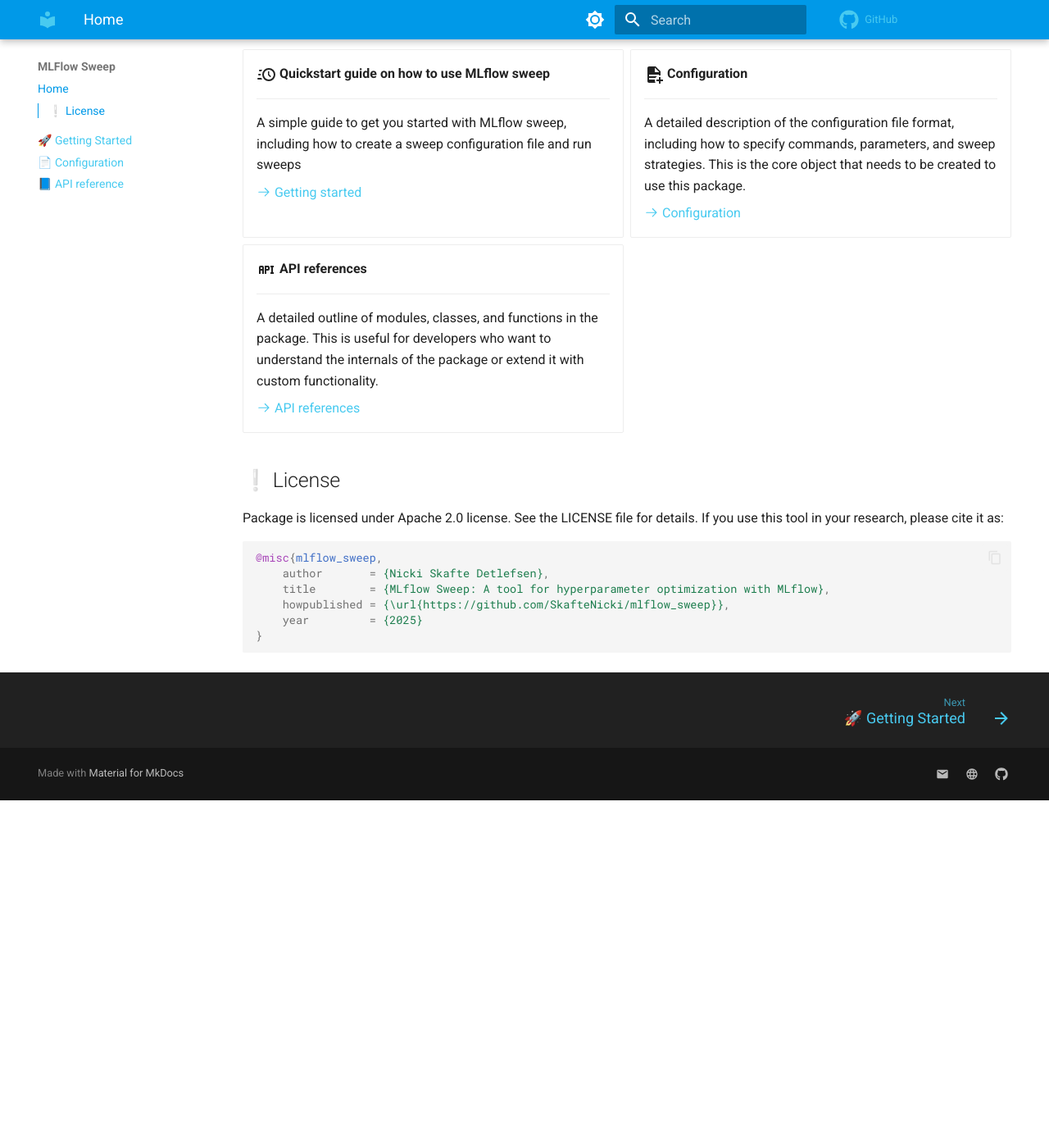
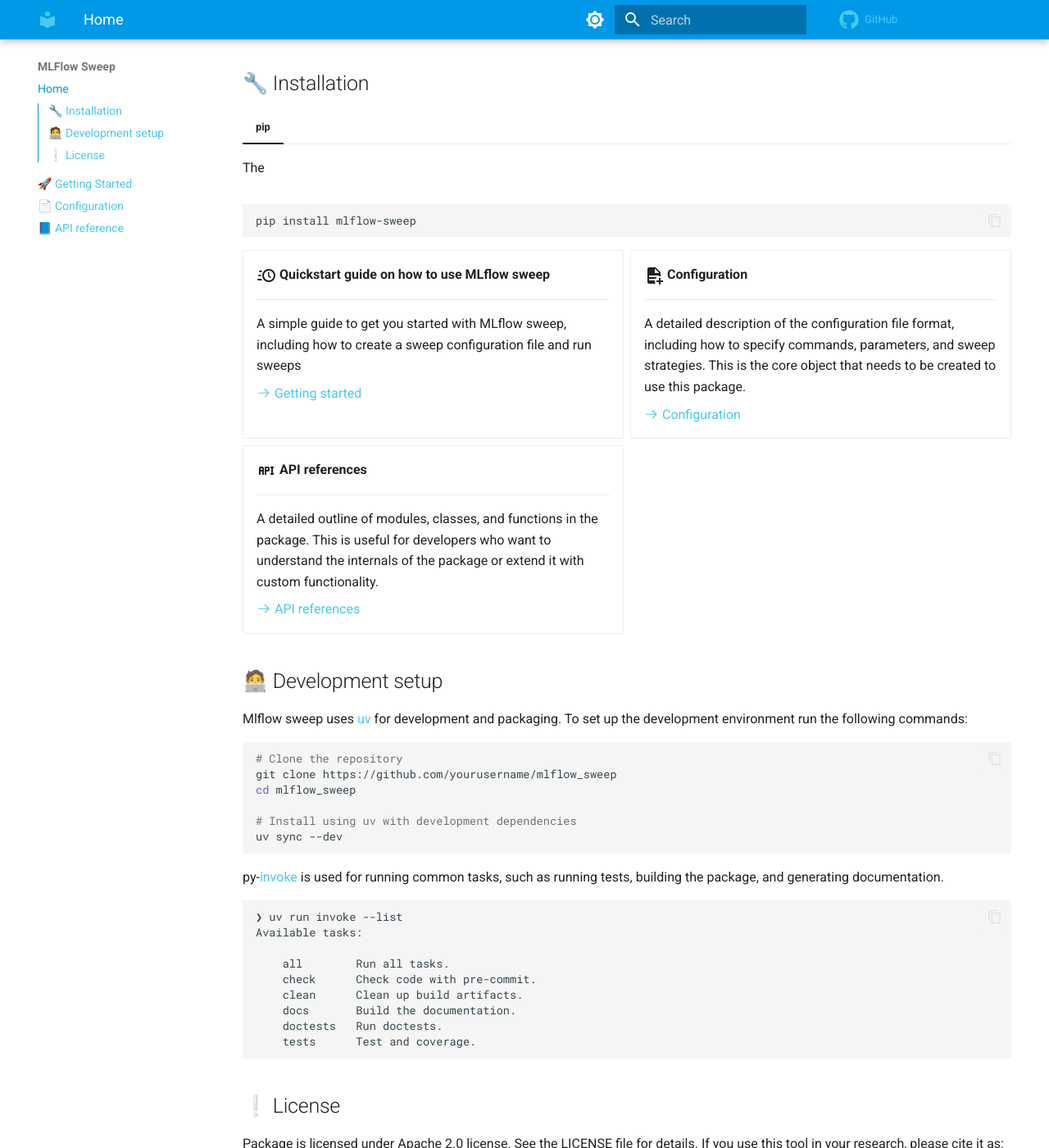
Before and after one commit to SkafteNicki/mlflow_sweep, an MkDocs documentation site: the page built from docs/index.md, in a window 1280 px wide and 1400 px high, scrolled down 888 px. Shown: the whole window at 82% size. Built offline with MkDocs 1.6.1 and Material for MkDocs 9.7.7, drawn with Linux system fonts in a browser that asks for light colours; comment, search, counter and statistics services are not loaded; before the commit the page ends 1864 px from its top, so only the background shows below that.

Commit message:
adding more docs

````diff
--- a/docs/index.md
+++ b/docs/index.md
@@ -23,6 +23,16 @@
 The package was heavily inspired by the sweep functionality of Weights & Biases and aims to provide a similar
 experience for MLflow users. It is designed to be easy to use and integrate with existing MLflow workflows.
 
+## 🔧 Installation
+
+=== "pip"
+
+    The
+
+```bash
+pip install mlflow-sweep
+```
+
 <div class="grid cards" markdown>
 
 -   :material-clock-fast:{ .lg .middle } __Quickstart guide on how to use MLflow sweep__
@@ -32,7 +42,7 @@
     A simple guide to get you started with MLflow sweep, including how to create a sweep configuration file and run
     sweeps
 
-    [:octicons-arrow-right-24: Getting started](getting-started.md)
+    [:octicons-arrow-right-24: Getting started](quickstart.md)
 
 -   :material-file-document-plus:{ .lg .middle } __Configuration__
 
@@ -54,6 +64,35 @@
 
 </div>
 
+## 🧑‍💻 Development setup
+
+Mlflow sweep uses [uv](https://uv.dev) for development and packaging. To set up the development environment run the
+following commands:
+
+```bash
+# Clone the repository
+git clone https://github.com/yourusername/mlflow_sweep
+cd mlflow_sweep
+
+# Install using uv with development dependencies
+uv sync --dev
+```
+
+py-[invoke](https://www.pyinvoke.org/) is used for running common tasks, such as running tests, building the package,
+and generating documentation.
+
+```txt
+❯ uv run invoke --list
+Available tasks:
+
+    all        Run all tasks.
+    check      Check code with pre-commit.
+    clean      Clean up build artifacts.
+    docs       Build the documentation.
+    doctests   Run doctests.
+    tests      Test and coverage.
+```
+
 ## ❕ License
 
 Package is licensed under Apache 2.0 license. See the LICENSE file for details.
--- a/mkdocs.yaml
+++ b/mkdocs.yaml
@@ -76,4 +76,4 @@
   - Home: index.md
   - 🚀 Getting Started: quickstart.md
   - 📄 Configuration: configuration.md
-  - 📘 API reference: api.md
+  - 📘 API reference: api_references.md
````
Also changed, not shown: docs/configuration.md (+2 -2 lines), docs/quickstart.md (+58 -0 lines).
